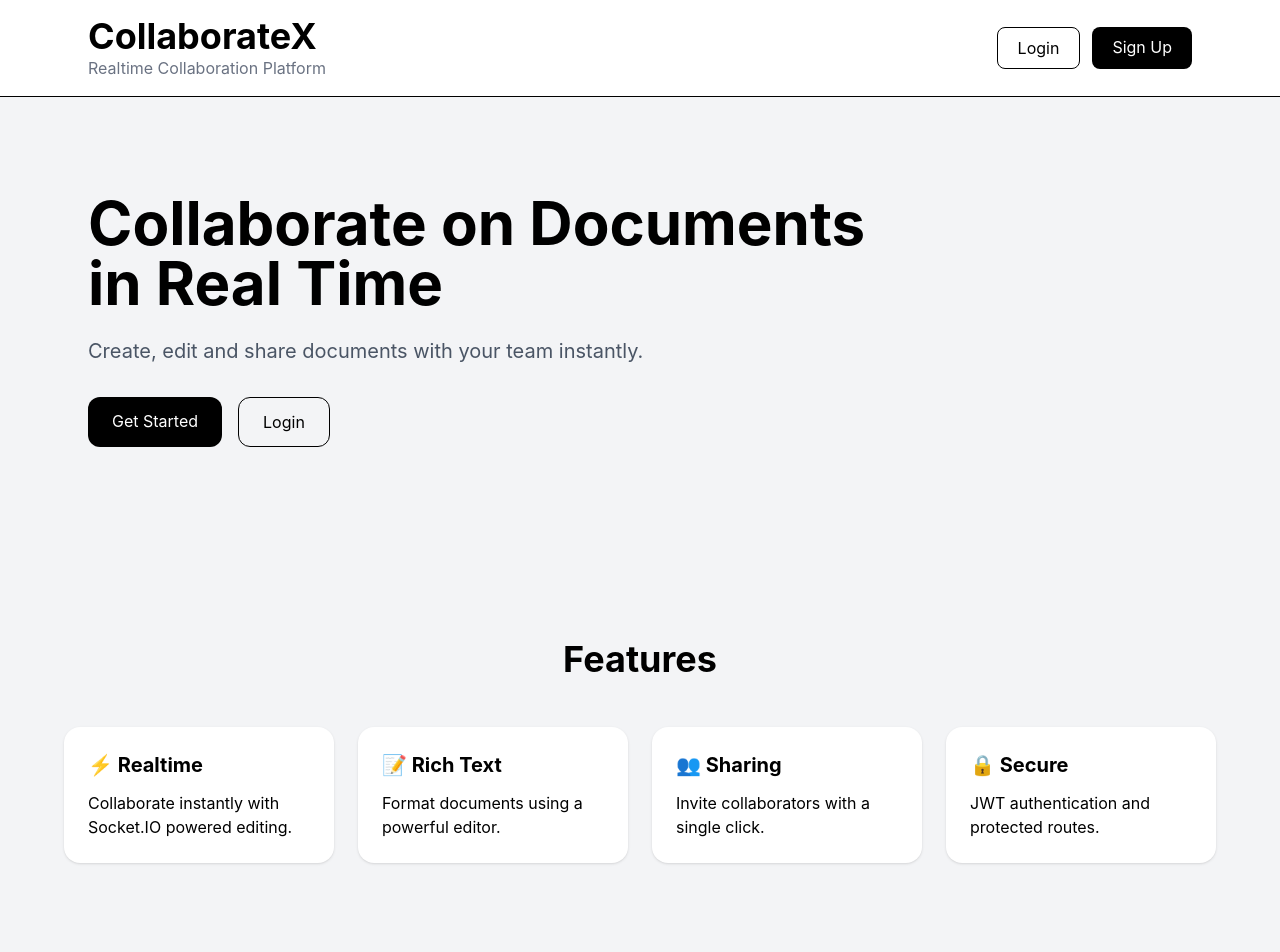
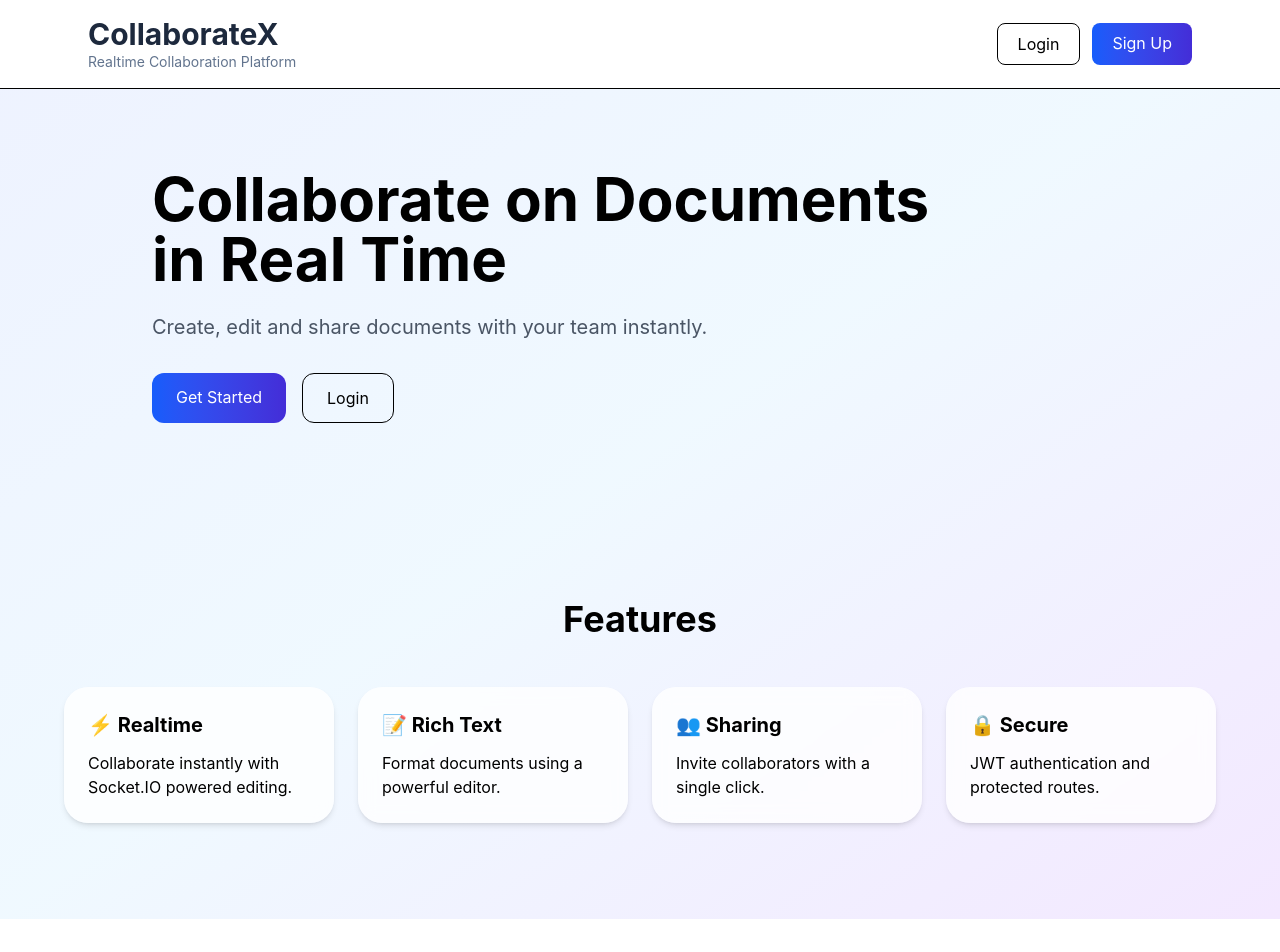
Before and after one commit to singhsatyam-dev/CollaborateX, a React app in the folder frontend/: page / in a window 1280 px wide. Shown: the top 952 px of the page. After the commit the page ends 919 px from the top, so only its background shows below. Built offline with nearby package versions, Linux system fonts and the light colour scheme; no server answers; the HTML template or start-up script is replaced by a standard one.

Commit message:
Made some Ui changes and Addded README.md content

```diff
--- a/frontend/src/pages/EditorPage.jsx
+++ b/frontend/src/pages/EditorPage.jsx
@@ -275,7 +275,7 @@ const EditorPage = () => {
   };
 
   return (
-    <div className="editor-container">
+    <div className="editor-container px-8 pt-6">
       <div className="flex justify-between items-center mb-6">
         <div className="flex-1">
           <input
--- a/frontend/src/pages/LandingPage.jsx
+++ b/frontend/src/pages/LandingPage.jsx
@@ -2,14 +2,21 @@ import { Link } from "react-router-dom";
 
 function LandingPage() {
   return (
-    <div className="min-h-screen bg-gray-100">
+    <div className="min-h-screen bg-gradient-to-br from-indigo-50 via-sky-50 to-purple-100">
       {/* Header */}
       <header className="bg-white border-b">
         <div className="max-w-6xl mx-auto px-6 py-4 flex justify-between items-center">
-          <div>
-            <h1 className="text-4xl font-bold">CollaborateX</h1>
+          <div className="flex items-center gap-3">
 
-            <p className="text-gray-500">Realtime Collaboration Platform</p>
+            <div>
+              <h1 className="text-3xl font-bold text-slate-800">
+                CollaborateX
+              </h1>
+
+              <p className="text-sm text-slate-500">
+                Realtime Collaboration Platform
+              </p>
+            </div>
           </div>
 
           <div className="flex gap-3">
@@ -19,7 +26,7 @@ function LandingPage() {
 
             <Link
               to="/signup"
-              className="px-5 py-2 bg-black text-white rounded-lg"
+              className="px-5 py-2 bg-gradient-to-r from-blue-600 to-indigo-700 text-white rounded-lg"
             >
               Sign Up
             </Link>
@@ -28,7 +35,7 @@ function LandingPage() {
       </header>
 
       {/* Hero */}
-      <section className="max-w-6xl mx-auto px-6 py-24">
+      <section className="max-w-5xl mx-auto px-6 py-20">
         <h1 className="text-6xl font-bold mb-6">
           Collaborate on Documents
           <br />
@@ -42,7 +49,7 @@ function LandingPage() {
         <div className="flex gap-4">
           <Link
             to="/signup"
-            className="bg-black text-white px-6 py-3 rounded-xl"
+            className="bg-gradient-to-r from-blue-600 to-indigo-700 text-white px-6 py-3 rounded-xl"
           >
             Get Started
           </Link>
@@ -57,25 +64,25 @@ function LandingPage() {
         <h2 className="text-4xl font-bold text-center mb-12">Features</h2>
 
         <div className="grid md:grid-cols-2 lg:grid-cols-4 gap-6">
-          <div className="bg-white p-6 rounded-2xl shadow">
+          <div className="bg-white/80 backdrop-blur-sm p-6 rounded-3xl shadow-md hover:shadow-xl hover:-translate-y-2 transition-all duration-300">
             <h3 className="text-xl font-bold mb-3">⚡ Realtime</h3>
 
             <p>Collaborate instantly with Socket.IO powered editing.</p>
           </div>
 
-          <div className="bg-white p-6 rounded-2xl shadow">
+          <div className="bg-white/80 backdrop-blur-sm p-6 rounded-3xl shadow-md hover:shadow-xl hover:-translate-y-2 transition-all duration-300">
             <h3 className="text-xl font-bold mb-3">📝 Rich Text</h3>
 
             <p>Format documents using a powerful editor.</p>
           </div>
 
-          <div className="bg-white p-6 rounded-2xl shadow">
+          <div className="bg-white/80 backdrop-blur-sm p-6 rounded-3xl shadow-md hover:shadow-xl hover:-translate-y-2 transition-all duration-300">
             <h3 className="text-xl font-bold mb-3">👥 Sharing</h3>
 
             <p>Invite collaborators with a single click.</p>
           </div>
 
-          <div className="bg-white p-6 rounded-2xl shadow">
+          <div className="bg-white/80 backdrop-blur-sm p-6 rounded-3xl shadow-md hover:shadow-xl hover:-translate-y-2 transition-all duration-300">
             <h3 className="text-xl font-bold mb-3">🔒 Secure</h3>
 
             <p>JWT authentication and protected routes.</p>
--- a/frontend/src/pages/dashboardPage.jsx
+++ b/frontend/src/pages/dashboardPage.jsx
@@ -156,9 +156,9 @@ function DashboardPage() {
   }
 
   return (
-    <div className="min-h-screen bg-slate-100">
+    <div className="min-h-screen bg-gradient-to-br from-indigo-50 via-sky-50 to-purple-50">
       {/* Navbar */}
-      <nav className="bg-white shadow-sm border-b">
+      <nav className="bg-white/70 backdrop-blur-md border-b border-white/30 sticky top-0 z-50">
         <div className="max-w-7xl mx-auto px-6 py-4 flex justify-between items-center">
           <div>
             <h1 className="text-2xl font-bold text-slate-800">CollaborateX</h1>
@@ -168,7 +168,7 @@ function DashboardPage() {
           </div>
 
           <div className="flex items-center gap-4">
-            <div className="w-10 h-10 rounded-full bg-black text-white flex items-center justify-center font-bold">
+            <div className="w-10 h-10 rounded-full bg-gradient-to-r from-blue-600 to-purple-600 text-white flex items-center justify-center font-bold">
               {user?.name?.charAt(0).toUpperCase()}
             </div>
 
```
Also changed, not shown: 1 other file (tests, documents, lock files or other folders).
